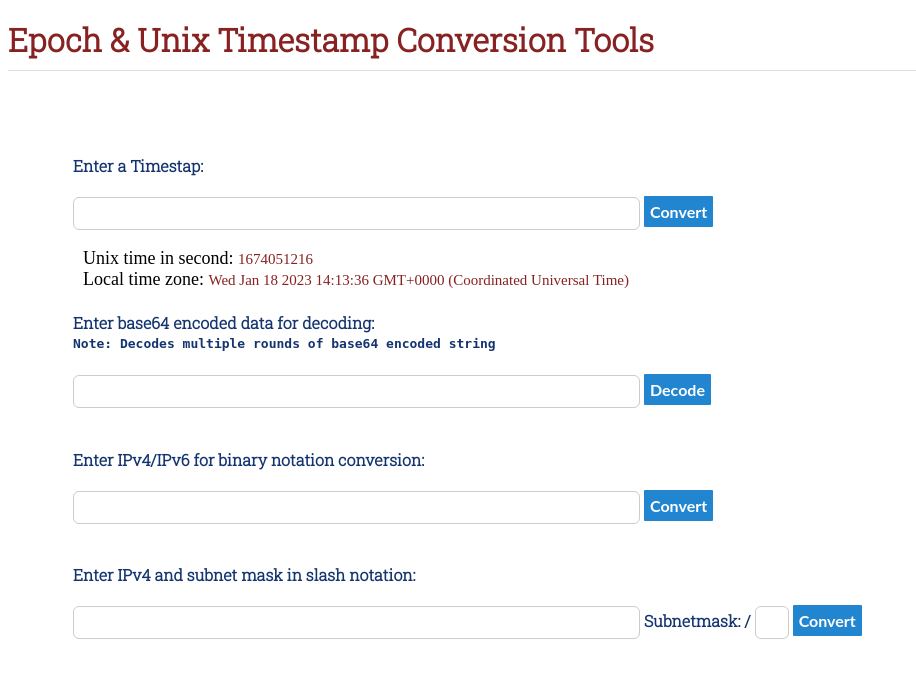
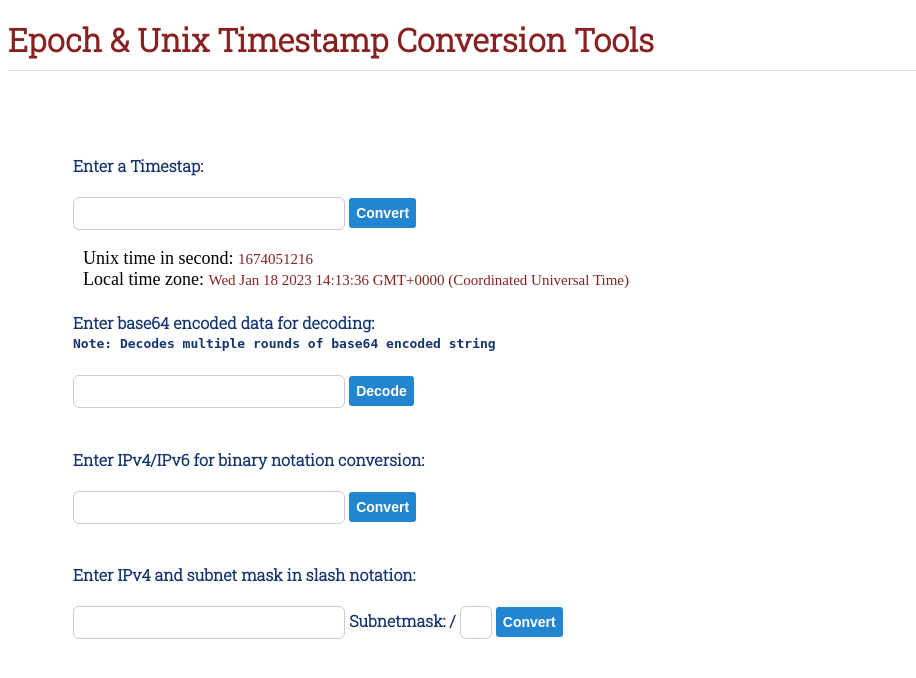
Before and after one commit to charlesokeke/Conversion-tools, a Flask app: page / in a window 1280 px wide. Shown: the top 678 px of the page, without its empty margins (0-916 px from the left). Run offline with Flask 2, Linux system fonts and the light colour scheme.

Commit message:
modified templates folder

```diff
--- a/templates/test.html
+++ b/templates/test.html
@@ -14,7 +14,7 @@
 
         /* Input styling */
         input {
-            width: 50%;
+            width: 30%;
             padding: 8px 15px;
             margin: 8px 0;
             box-sizing: border-box;
@@ -43,17 +43,20 @@
             cursor: pointer;
 			display:block;
             border: none;
-            padding: 6px;
+            padding: 7px;
             text-align: center;
             text-decoration: none;
             display: inline-block;
-            font-size: 16px;
+            font-size: 14px;
 			font-weight:bold;
-			border-radius:1px;
+			border-radius:3px;
+			background-color: #2185d0;
+            text-shadow: none;
+            font-family: Lato,'Helvetica Neue',Arial,Helvetica,sans-serif
 			background-color: #2185d0;
             color: #fff;
             text-shadow: none;
-            font-family: Lato,'Helvetica Neue',Arial,Helvetica,sans-serif
+            background-image: none;
         }
 
 		.row {
@@ -66,7 +69,7 @@
       .column {
           display: flex;
            flex-direction: column;
-           flex-basis: 100%;
+           flex-basis: 80%;
 
    }
 
@@ -120,6 +123,7 @@ h1 {
   flex-direction: column;
   font-size: 20px;
   text-align: left;
+
 }
 
 .unix-time-font-size{
@@ -218,10 +222,14 @@ form {
       <div class='green-column flex-container'>
         <div>{% if base64_convert %}
 		<h3 style="margin-bottom:0px;margin-top:0px;"> Base64 Decoded data:</h3>
-			 <p  style="padding:0px; margin:0px"> Decoded data: <span class="unix-time-font-size" style="color:red;">{{ base64_convert }}</span></p>
+			 <div>
+			    <p  style="padding:5px; margin:2px; width:300px;word-break: break-all;box-shadow: rgba(67, 71, 85, 0.27) 0px 0px 0.25em, rgba(90, 125, 188, 0.05) 0px 0.25em 1em;">
+			       <code style="font-size:15px;">{{ base64_convert }}</code>
+			    </p>
+			 </div>
 			 <p  style="padding:0px; margin:0px"> Encoded rounds: <span class="unix-time-font-size" style="color:red;">{{ encoded_rounds }}</span></p>
 			 {% elif base64error %}
-			        <code style="clolor:red;"> {{ base64error }}</code>
+			        <code style="color:red; font-size:15px;"> {{ base64error }}</code>
 		     {% endif %}
 
 		</div>
@@ -253,7 +261,9 @@ form {
       <div class='green-column flex-container'>
         <div>{% if binary_ip %}
 		<h3 style="margin-bottom:0px;margin-top:0px;"> {{ip_version}} Binary Notation:</h3>
-			 <p  style="padding:0px; margin:0px;">  <span class="unix-time-font-size" style="color:red;">{{ binary_ip }}</span></p>
+			 <div>
+			    <p  style="padding:3px; margin:0px; width:300px;word-break: break-all;box-shadow: rgba(67, 71, 85, 0.27) 0px 0px 0.25em, rgba(90, 125, 188, 0.05) 0px 0.25em 1em">  {{ binary_ip }}</p>
+			 </div>
 			  {% elif error %}
 			        <p> {{ error }}</p>
 		     {% endif %}
```
Also changed, not shown: 1 other file.
